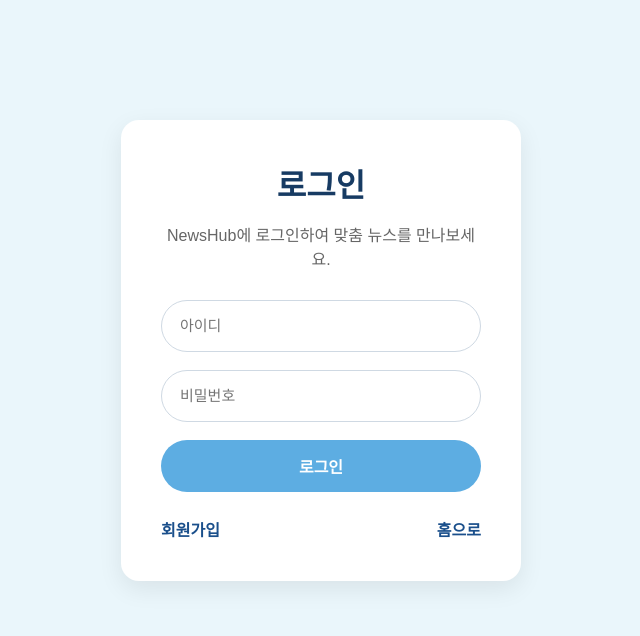
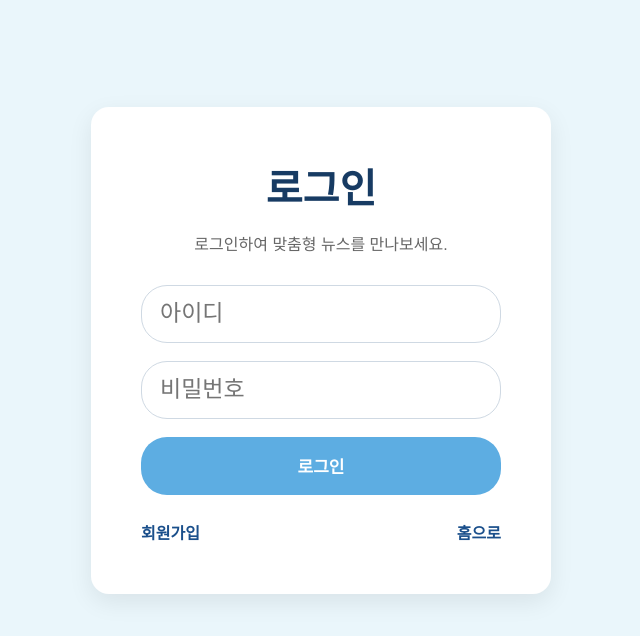
Before and after one commit to arongi27/newsletter-summary-rebuild, a Flask app: page /login in a window 1280 px wide. Shown: the top 636 px of the page, without its empty margins (319-959 px from the left). Run offline with Flask 3, Linux system fonts and the light colour scheme.

```diff
--- a/static/style.css
+++ b/static/style.css
@@ -405,8 +405,8 @@ footer a:hover {
 }
 
 .login-card {
-    width: 400px;
-    padding: 40px;
+    width: 460px;
+    padding: 50px;
     background-color: #ffffff;
     border-radius: 18px;
     box-shadow: 0 8px 24px rgba(0, 0, 0, 0.08);
@@ -416,6 +416,7 @@ footer a:hover {
 .login-card h1 {
     margin-top: 0;
     margin-bottom: 10px;
+    font-size: 40px;
     color: #173b63;
 }
 
@@ -432,12 +433,27 @@ footer a:hover {
 
 .login-card input {
     width: 100%;
-    height: 52px;
+    height: 58px;
     padding: 0 18px;
     border: 1px solid #cfd9e3;
     border-radius: 26px;
-    font-size: 15px;
+    font-size: 23px;
     outline: none;
+}
+
+.login-card input:-webkit-autofill,
+.login-card input:-webkit-autofill:hover,
+.login-card input:-webkit-autofill:focus,
+.login-card input:-webkit-autofill:active {
+    -webkit-text-fill-color: #173b63 !important;
+    font-size: 23px !important;
+    -webkit-box-shadow: 0 0 0 1000px #dfe9f8 inset !important;
+    transition: background-color 9999s ease-out 0s;
+}
+
+.login-card input,
+.login-card input::placeholder {
+    font-size: 23px !important;
 }
 
 .login-card input:focus {
@@ -446,9 +462,9 @@ footer a:hover {
 }
 
 .login-button {
-    height: 52px;
+    height: 58px;
     border-radius: 26px;
-    font-size: 16px;
+    font-size: 17px;
     font-weight: bold;
 }
 
--- a/templates/login.html
+++ b/templates/login.html
@@ -20,15 +20,23 @@
         <h1>로그인</h1>
 
         <p class="login-subtitle">
-            NewsHub에 로그인하여 맞춤 뉴스를 만나보세요.
+            로그인하여 맞춤형 뉴스를 만나보세요.
         </p>
 
-        <form method="POST" action="{{ url_for('login') }}">
+        <form
+            method="POST"
+            action="{{ url_for('login') }}"
+            autocomplete="off"
+        >
 
             <input
                 type="text"
                 name="username"
                 placeholder="아이디"
+                autocomplete="username"
+                spellcheck="false"
+                autocapitalize="off"
+                autocorrect="off"
                 required
             >
 
@@ -36,10 +44,14 @@
                 type="password"
                 name="password"
                 placeholder="비밀번호"
+                autocomplete="current-password"
                 required
             >
 
-            <button type="submit" class="login-button">
+            <button
+                type="submit"
+                class="login-button"
+            >
                 로그인
             </button>
 
```
